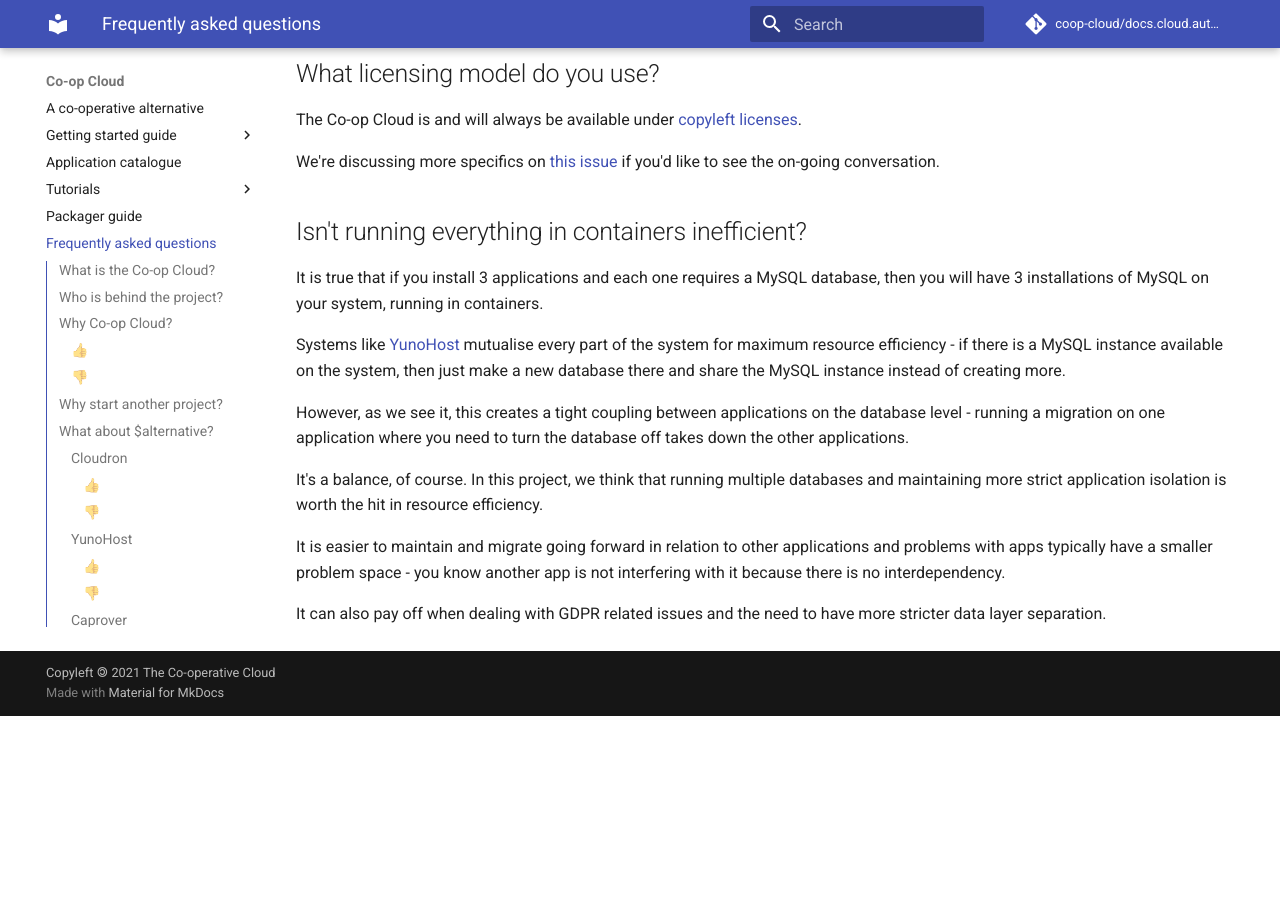
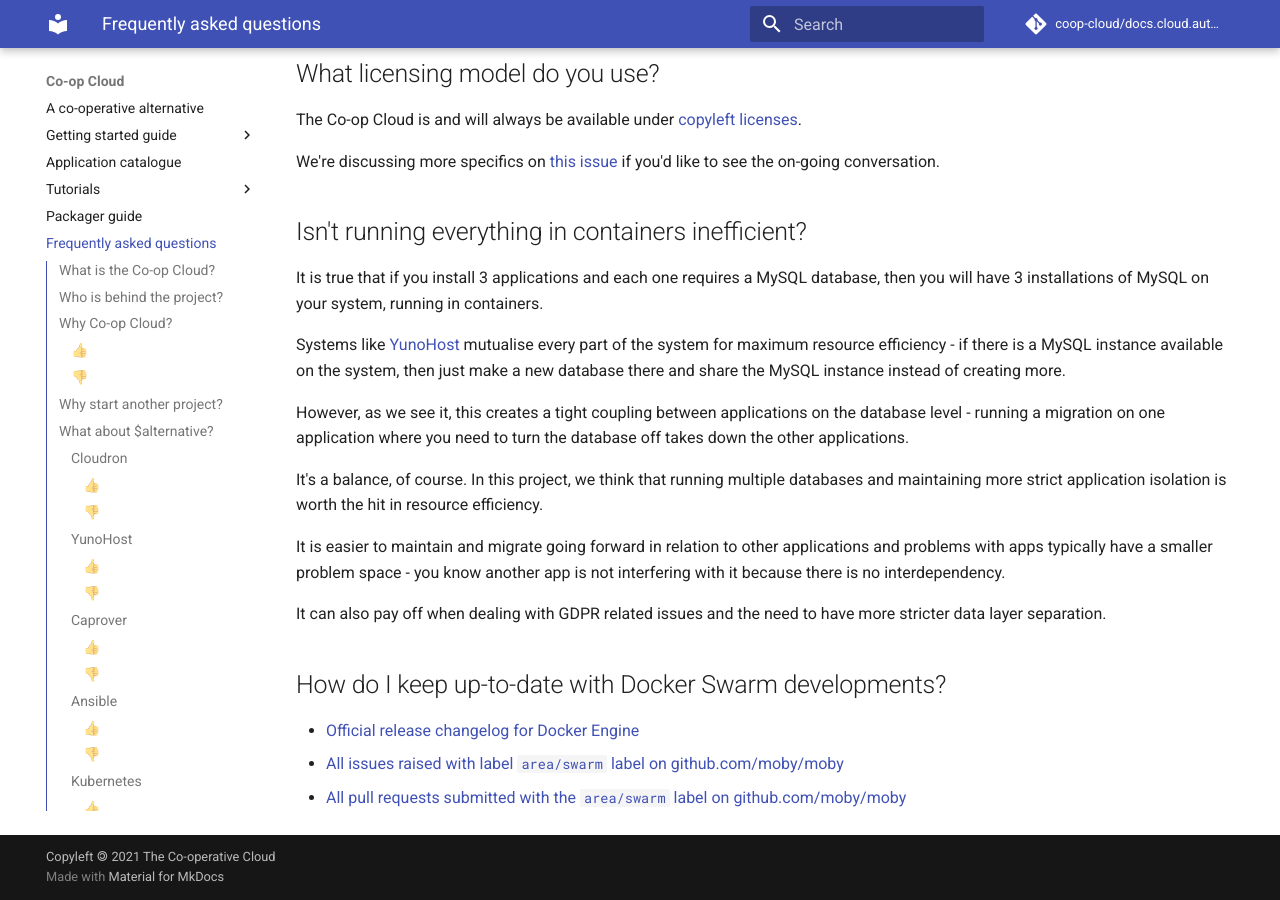
Before and after one commit to mayel/docs.coopcloud.tech, an MkDocs documentation site: the page built from docs/faq.md, in a window 1280 px wide and 900 px high, scrolled down 6460 px. Built offline with MkDocs 1.6.1 and Material for MkDocs 9.7.7, drawn with Linux system fonts in a browser that asks for light colours; before the commit the page ends 7176 px from its top, so only the background shows below that.

Commit message:
Add new swarm dev faq entry

```diff
--- a/docs/faq.md
+++ b/docs/faq.md
@@ -231,3 +231,9 @@
 It is easier to maintain and migrate going forward in relation to other applications and problems with apps typically have a smaller problem space - you know another app is not interfering with it because there is no interdependency.
 
 It can also pay off when dealing with GDPR related issues and the need to have more stricter data layer separation.
+
+## How do I keep up-to-date with Docker Swarm developments?
+
+- [Official release changelog for Docker Engine](https://docs.docker.com/engine/release-notes/)
+- [All issues raised with label `area/swarm` label on github.com/moby/moby](https://github.com/moby/moby/issues?q=is%3Aopen+is%3Aissue+label%3Aarea%2Fswarm)
+- [All pull requests submitted with the `area/swarm` label on github.com/moby/moby](https://github.com/moby/moby/pulls?q=is%3Aopen+is%3Apr+label%3Aarea%2Fswarm)
```
